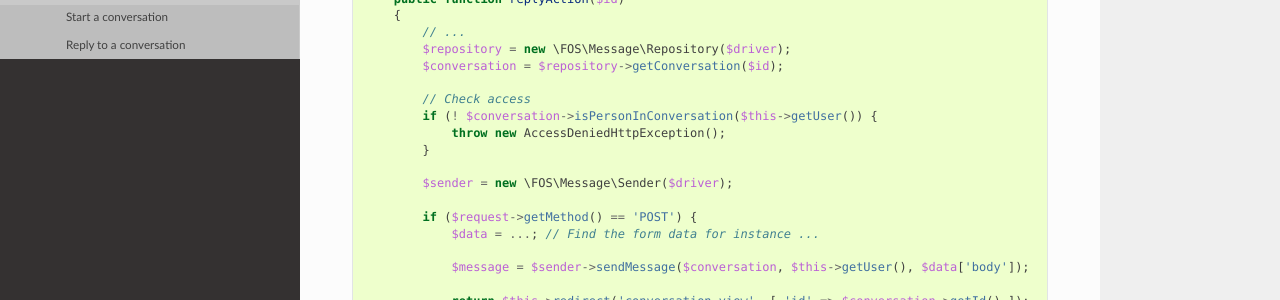
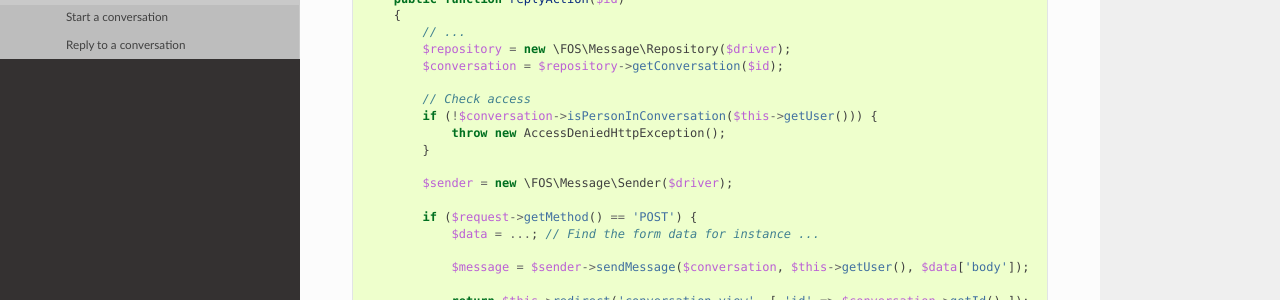
Before and after one commit to FriendsOfSymfony/FOSMessage, a Sphinx documentation site: the page built from docs/book/usage/sender.rst, in a window 1280 px wide and 900 px high, scrolled down 1379 px. Shown: the part 304-604 px from the top of the window. Built offline with Sphinx 7.4.7 and the Read the Docs theme 2.0.0, drawn with Linux system fonts in a browser that asks for light colours.

```diff
--- a/docs/book/usage/sender.rst
+++ b/docs/book/usage/sender.rst
@@ -45,7 +45,7 @@ For instance, in a controller it could look like this:
             if ($request->getMethod() == 'POST') {
                 $data = ...; // Find the form data for instance ...
 
-                $conversation = $sender->startConversation($this->getUser(), $data['recipient'], $data['body']);
+                $conversation = $sender->startConversation($this->getUser(), $data['recipient'], $data['body'], '');
 
                 return $this->redirect('conversation_view', [ 'id' => $conversation->getId() ]);
             }
@@ -85,7 +85,7 @@ For instance, in a controller it could look like this:
             $conversation = $repository->getConversation($id);
 
             // Check access
-            if (! $conversation->isPersonInConversation($this->getUser()) {
+            if (!$conversation->isPersonInConversation($this->getUser())) {
                 throw new AccessDeniedHttpException();
             }
 
```
